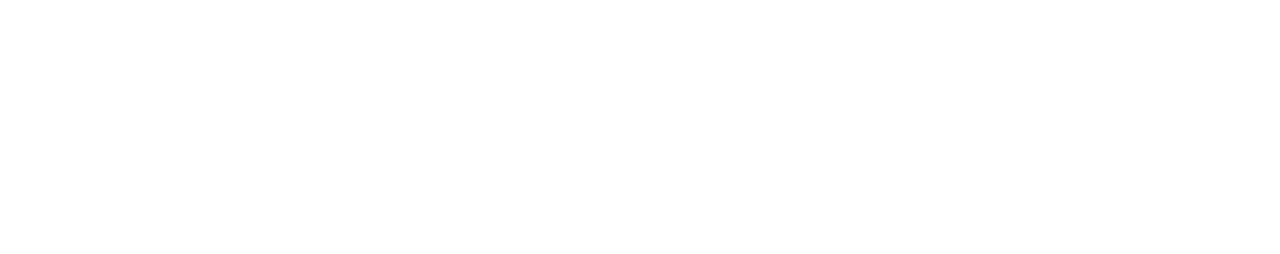
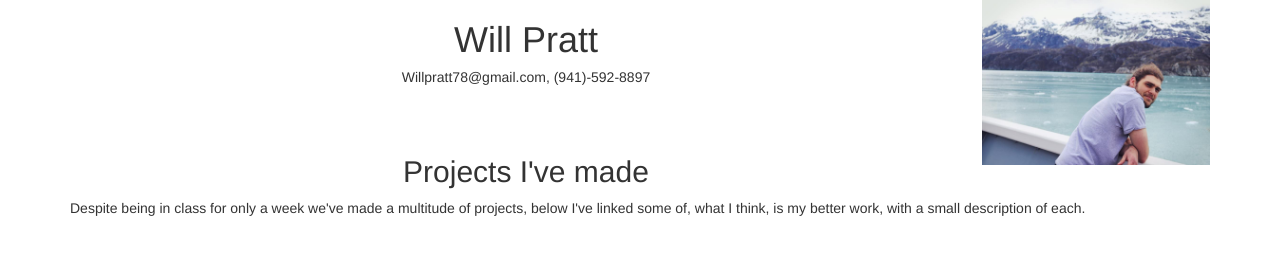
Before and after one commit to willpratt78/Portfolio-Mar-2020, a plain HTML site: page index.html in a window 1280 px wide. Drawn offline with Linux system fonts and the light colour scheme.

Commit message:
add picture, styling, framework for list of projects

```diff
--- a/css/styles.css
+++ b/css/styles.css
@@ -0,0 +1,11 @@
+img {
+    max-width: 20%;
+    height: auto;
+    display: block;
+    margin: 0 0 0 auto;
+    float: right;
+}
+
+.center-text {
+    text-align: center;
+}
--- a/index.html
+++ b/index.html
@@ -3,11 +3,23 @@
     <head>
         <link href="css/bootstrap.css" rel="stylesheet" type="text/css">
         <link href="css/styles.css" rel="stylesheet" type="text/css">
-        <title>William Pratt's Portfolio</title>
+        <title>Will Pratt Portfolio</title>
     </head>
     <body>
         <div class="container">
+            <img src="img/boat.jpg" alt="Traveling Alaska working for NatGeo">
+            <div class="center-text">
+              <H1>Will Pratt</H1>
+              <h5>Willpratt78@gmail.com, (941)-592-8897</h5>
+            </div>
+            <br>
+            <br>
+            <h2 class="center-text">Projects I've made</h2>
+            <p>Despite being in class for only a week we've made a multitude of projects, below I've linked some of, what I think, is my better work, with a small description of each.</p>
+            <ol>
 
+
+            </ol>
         </div>
     </body>
 </HTML>
```
Also changed, not shown: img/boat.jpg (added).
